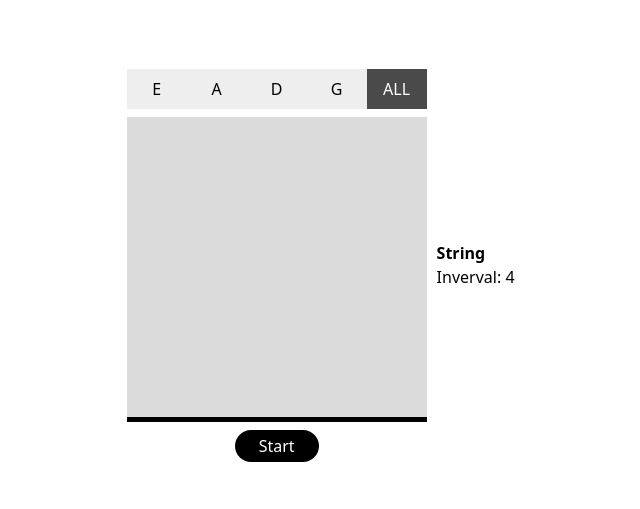
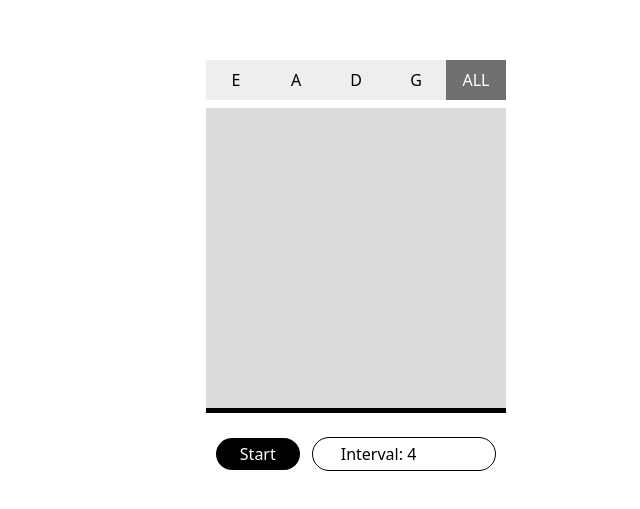
Before and after one commit to Jaecom/bass-tone-practice, a Next.js app: page / in a window 1280 px wide. Shown: the part 135-644 px from the top of the page, without its empty margins (284-924 px from the left). Built offline with nearby package versions, Linux system fonts and the light colour scheme.

Commit message:
feat: change layout & component styles

```diff
--- a/src/HomePage.tsx
+++ b/src/HomePage.tsx
@@ -55,7 +55,7 @@ const HomePage = () => {
 
 		const setNewNote = () => {
 			setCurrentNoteData((currentNoteData) => {
-				const filteredData = data.filter((note) => note.note != currentNoteData.note);
+				const filteredData = data.filter((note) => note.note !== currentNoteData.note);
 				const newNote = filteredData[Math.floor(Math.random() * filteredData.length)];
 
 				if (!newNote) return { note: "", string: "" };
@@ -105,7 +105,7 @@ const HomePage = () => {
 								<div
 									key={filter}
 									className={`w-[20%] h-[40px] flex items-center justify-center ${
-										selectedFilter == filter ? "bg-[#4a4a4a] text-white" : "bg-[#eeeeee]"
+										selectedFilter == filter ? "bg-[#707070] text-white" : "bg-[#eeeeee]"
 									} cursor-pointer`}
 									onClick={() => {
 										setSelectedFilter(filter);
@@ -115,24 +115,30 @@ const HomePage = () => {
 								</div>
 							))}
 						</div>
-						<p className="h-[300px] w-[300px] flex items-center justify-center text-[120px] bg-[#dbdbdb]">
-							{currentNoteData.note}
-						</p>
+						<div className="h-[300px] flex items-center justify-center w-[300px] bg-[#dbdbdb]">
+							<div className="flex flex-col text-center">
+								{selectedFilter === "ALL" && currentNoteData.note !== "" && (
+									<p className="mb-[-30px]">
+										<b>{currentNoteData.string} String</b>
+									</p>
+								)}
+								<p className="text-[120px]">{currentNoteData.note}</p>
+							</div>
+						</div>
+
 						<div className="w-full">
 							<div className="progress h-[5px] bg-black"></div>
 						</div>
-						<button className="py-1 px-6 mt-2 bg-black text-white rounded-full" onClick={onStartPressed}>
-							{!isPlaying ? "Start" : "Stop"}
-						</button>
-					</div>
-					<div className="flex flex-col">
-						<p>
-							<b>{currentNoteData.string} String</b>
-						</p>
-						<p>
-							<span>Inverval: </span>
-							<input type="number" min="1" max="10" defaultValue={DEFAULT_INTERVAL} onChange={onIntervalChange}></input>
-						</p>
+
+						<div className="flex items-center mt-6 gap-x-[12px]">
+							<button className={`py-1 px-6 rounded-full text-white bg-black`} onClick={onStartPressed}>
+								{!isPlaying ? "Start" : "Stop"}
+							</button>
+							<p className="rounded-full border-black border-solid border-[1px] py-1 pl-7 pr-2">
+								<span>Interval: </span>
+								<input type="number" min="1" max="10" defaultValue={DEFAULT_INTERVAL} onChange={onIntervalChange} />
+							</p>
+						</div>
 					</div>
 				</div>
 			</div>
```
